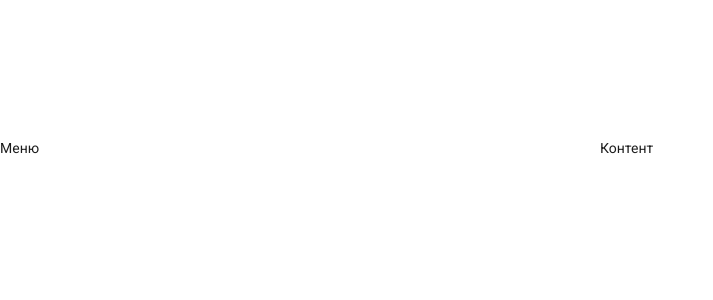
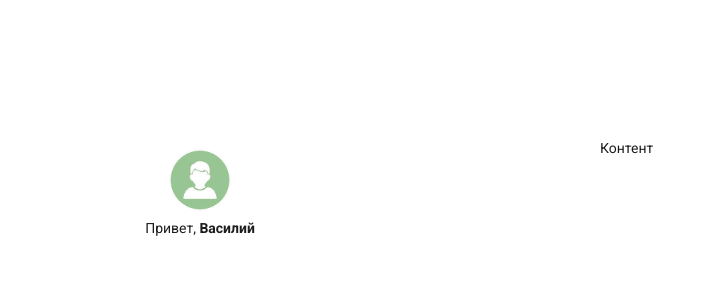
Before and after one commit to mozgue/vue-bookmark-app, a Vue app: page / in a window 1280 px wide. Shown: the top 300 px of the page, without its empty margins (0-713 px from the left). Built offline with nearby package versions, Linux system fonts and the light colour scheme.

Commit message:
Компонент ProfileAvatar

```diff
--- a/src/App.vue
+++ b/src/App.vue
@@ -1,9 +1,13 @@
-<script setup lang="ts"></script>
+<script setup lang="ts">
+import ProfileAvatar from './components/ProfileAvatar.vue'
+</script>
 
 <template>
   <div class="app">
     <aside class="aside">
-      <nav>Меню</nav>
+      <nav>
+        <ProfileAvatar name="Василий" />
+      </nav>
     </aside>
     <main>Контент</main>
   </div>
--- a/src/assets/base.css
+++ b/src/assets/base.css
@@ -14,7 +14,6 @@
 *::after {
   box-sizing: border-box;
   margin: 0;
-  font-weight: normal;
 }
 
 body {
--- /dev/null
+++ b/src/components/ProfileAvatar.vue
@@ -0,0 +1,29 @@
+<script setup lang="ts">
+// type ProfileAvatarProps = {
+//   name: string
+// }
+// const { name } = defineProps<ProfileAvatarProps>()
+const { name } = defineProps<{ name: string }>()
+</script>
+
+<template>
+  <div class="profile-avatar">
+    <img src="/public/avatar.jpg" class="profile-avatar__image" alt="Изображение пользователя" />
+    <div>
+      Привет, <strong>{{ name }}</strong>
+    </div>
+  </div>
+</template>
+
+<style scoped>
+.profile-avatar {
+  display: flex;
+  flex-direction: column;
+  /* gap: 12px; */
+  align-items: center;
+}
+.profile-avatar__image {
+  width: 80px;
+  height: 80px;
+}
+</style>
```
Also changed, not shown: public/avatar.jpg (added).
